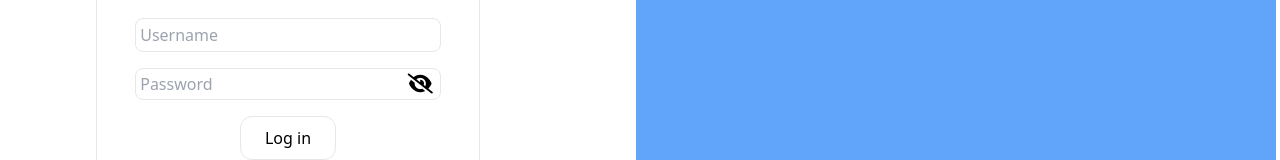
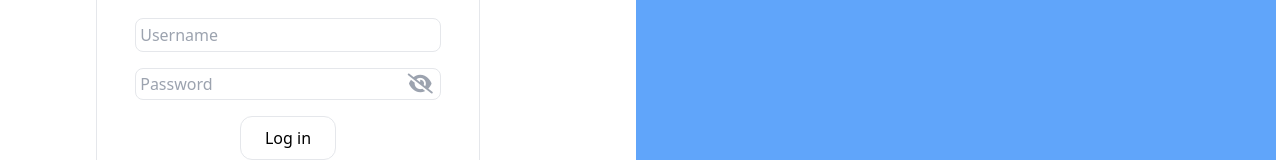
Before and after one commit to LeoUPerez/Todo-List-Frontend, a React (Vite) app: page / in a window 1280 px wide. Shown: the part 369-529 px from the top of the page. Built offline with nearby package versions, Linux system fonts and the light colour scheme.

Commit message:
adding the color gray when the inpyt type is pass

```diff
--- a/src/Components/SeePasswordButton/SeePasswordButton.jsx
+++ b/src/Components/SeePasswordButton/SeePasswordButton.jsx
@@ -6,7 +6,7 @@ const SeePasswordButton = ({Input}) => {
   const PasswordBtn = useRef();
 
   return (
-    <i onClick={()=>{Seepassword(Input, PasswordBtn)}} ref={PasswordBtn} className="fa-solid fa-eye-slash text-black text-xl absolute right-2 cursor-pointer"></i>
+    <i onClick={()=>{Seepassword(Input, PasswordBtn)}} ref={PasswordBtn} className="fa-solid fa-eye-slash text-gray-400 text-xl absolute right-2 cursor-pointer"></i>
   )
 }
 
```
